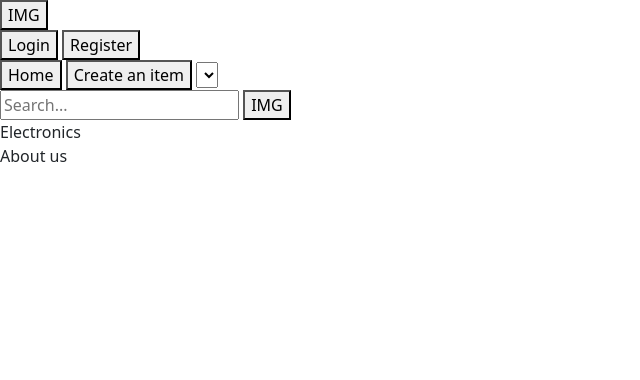
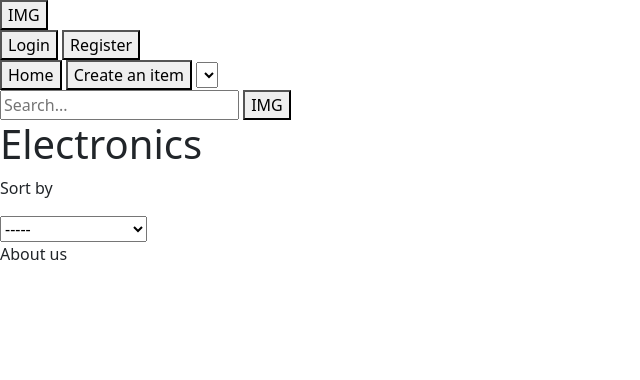
Before and after one commit to birnarunkarls/FireSale, a Django app: page /category in a window 1280 px wide. Shown: the top 380 px of the page, without its empty margins (0-640 px from the left). Run offline with Django 4.2, Linux system fonts and the light colour scheme; lists and menus that the app fills with data are empty.

Commit message:
html breytingar á  fire sale

```diff
--- a/templates/fire_sale/category.html
+++ b/templates/fire_sale/category.html
@@ -2,6 +2,15 @@
 
 {% block content %}
 
-    <div>Electronics</div>
+    <div>
+    <h1>Electronics</h1>
+    <p>Sort by</p>
+    <select id="sort_by">
+        <option>-----</option>
+        <option>Price low to high</option>
+        <option>Price high to low</option>
+        <option>Name</option>
+    </select>
+    </div>
 
 {% endblock %}
--- a/templates/navigation_bar.html
+++ b/templates/navigation_bar.html
@@ -15,7 +15,7 @@
                 <button id="blue_button">My profile</button>
                 <button id="grey_button">Log out</button>
             </div>
-        </div>
+        </div>ut
     {%  else %}
         <div id="login_register">
             <button id="login_button">Login</button>
```
